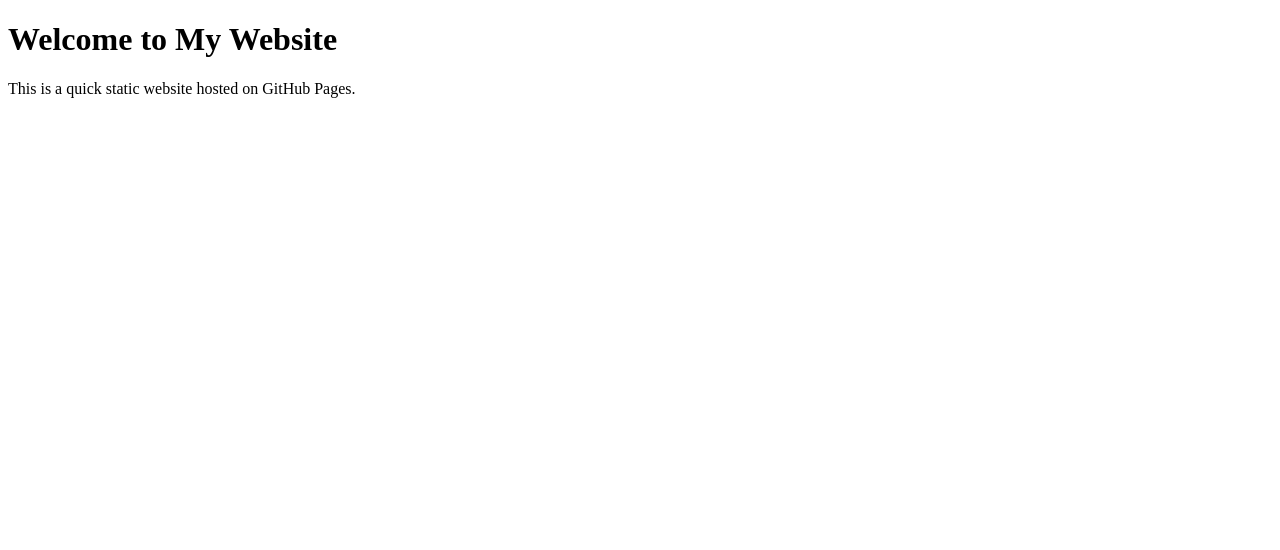
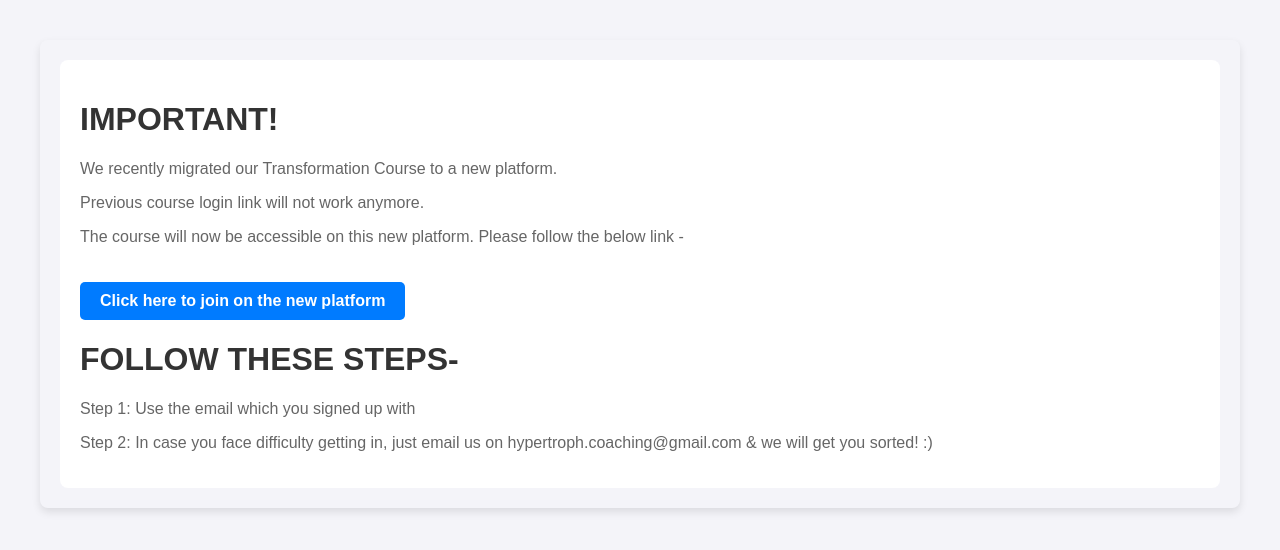
Before and after one commit to website-hypertroph/learn, a plain HTML site: page index.html in a window 1280 px wide. Drawn offline with Linux system fonts and the light colour scheme.

Commit message:
Added Sotion Website

```diff
--- a/index.html
+++ b/index.html
@@ -1,10 +1,54 @@
 <!DOCTYPE html>
-<html>
+<html lang="en">
 <head>
-    <title>My Website</title>
+    <meta charset="UTF-8">
+    <meta name="viewport" content="width=device-width, initial-scale=1.0">
+    <title>Course Migration Announcement</title>
+    <style>
+        body {
+            font-family: Arial, sans-serif;
+            background-color: #f4f4f9;
+            margin: 40px;
+            padding: 20px;
+            border-radius: 8px;
+            box-shadow: 0 4px 8px rgba(0,0,0,0.1);
+        }
+        .container {
+            background: white;
+            padding: 20px;
+            border-radius: 8px;
+        }
+        h1 {
+            color: #333;
+        }
+        p {
+            color: #666;
+        }
+        .button {
+            display: inline-block;
+            padding: 10px 20px;
+            margin-top: 20px;
+            background-color: #007BFF;
+            color: white;
+            border-radius: 5px;
+            text-decoration: none;
+            font-weight: bold;
+        }
+        .button:hover {
+            background-color: #0056b3;
+        }
+    </style>
 </head>
 <body>
-    <h1>Welcome to My Website</h1>
-    <p>This is a quick static website hosted on GitHub Pages.</p>
+    <div class="container">
+        <h1>IMPORTANT!</h1>
+        <p>We recently migrated our Transformation Course to a new platform.</p>
+        <p>Previous course login link will not work anymore.</p>
+        <p>The course will now be accessible on this new platform. Please follow the below link - </p>
+        <a href="https://hypertrophcourse.sotion.site/" class="button">Click here to join on the new platform</a>
+        <h1>FOLLOW THESE STEPS-</h1>
+        <p>Step 1: Use the email which you signed up with</p>
+        <p>Step 2: In case you face difficulty getting in, just email us on hypertroph.coaching@gmail.com & we will get you sorted! :)</p>
+    </div>
 </body>
 </html>
```
